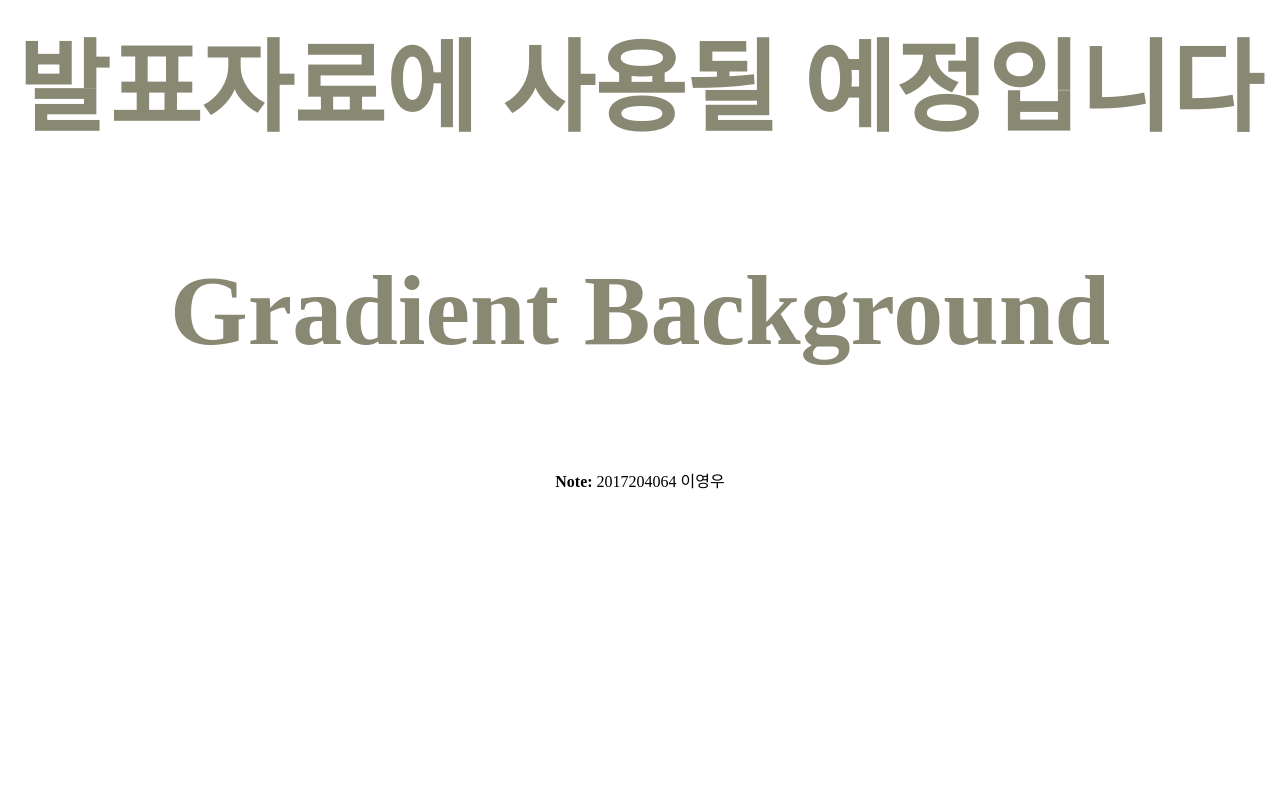
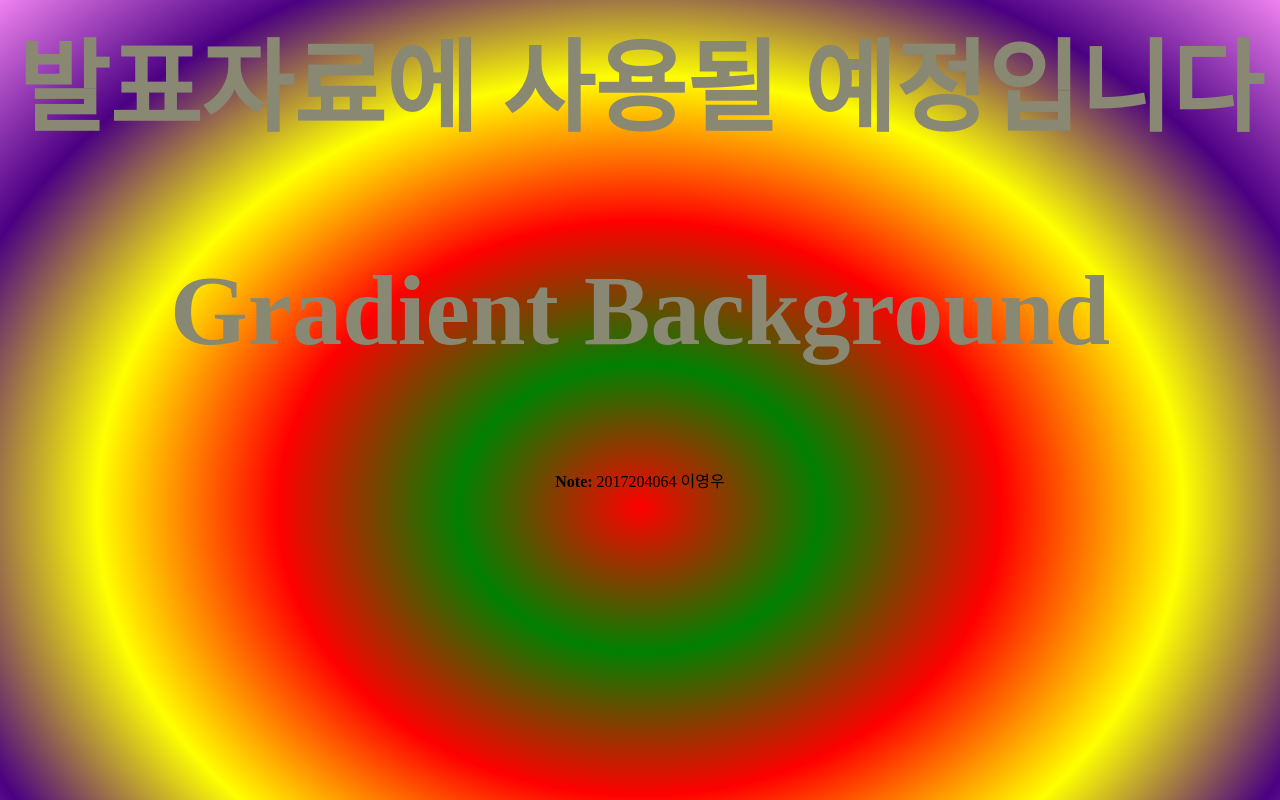
Before and after one commit to japuck/wah-hard, a plain HTML site: page 0426.html in a window 1280 px wide. Shown: the top 800 px of the page. Drawn offline with Linux system fonts and the light colour scheme.

Commit message:
Update 0426.html

```diff
--- a/0426.html
+++ b/0426.html
@@ -3,8 +3,8 @@
 <style>
 body{
     height: 1000px;
-    background: puple;
-    background: radial-gradient(red, dark, red, yellow, indigo, violet);
+    background: blue;
+    background: radial-gradient(red, green, red, yellow, indigo, violet);
 }
 #grad{
 	text-align:center;
```
